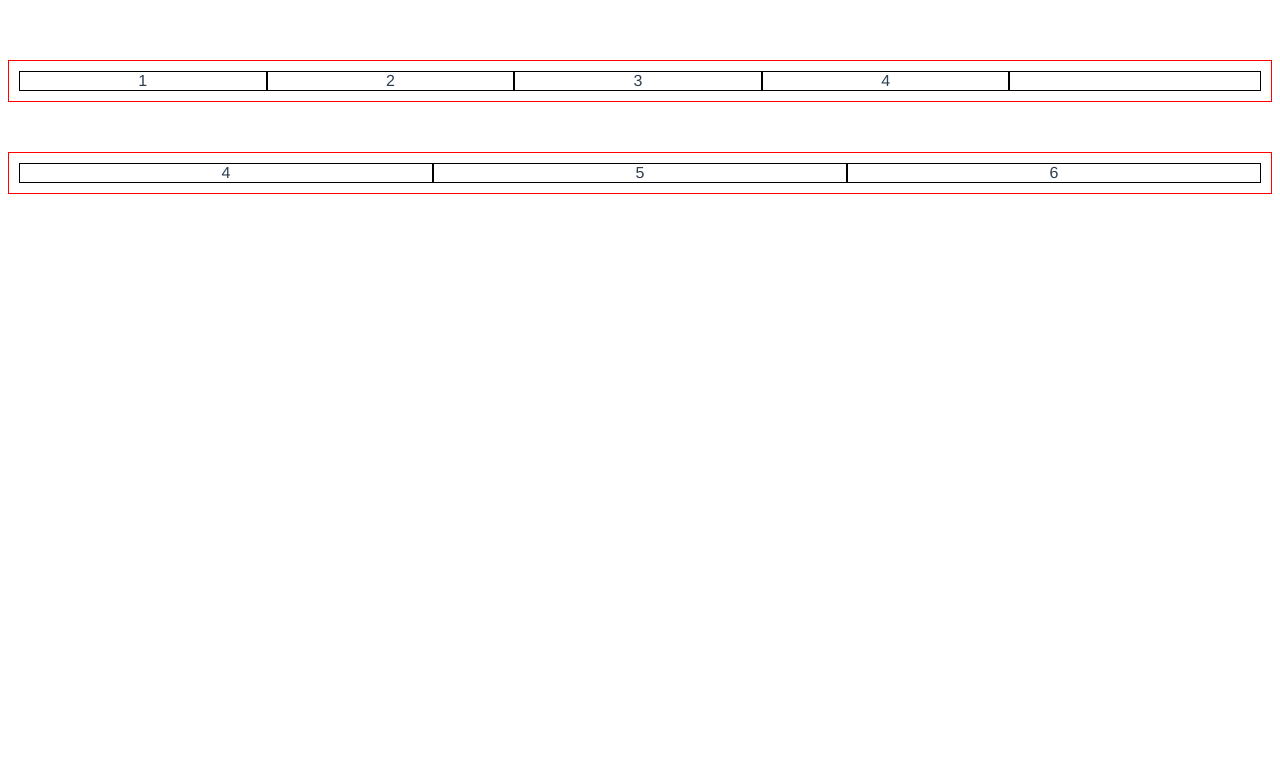
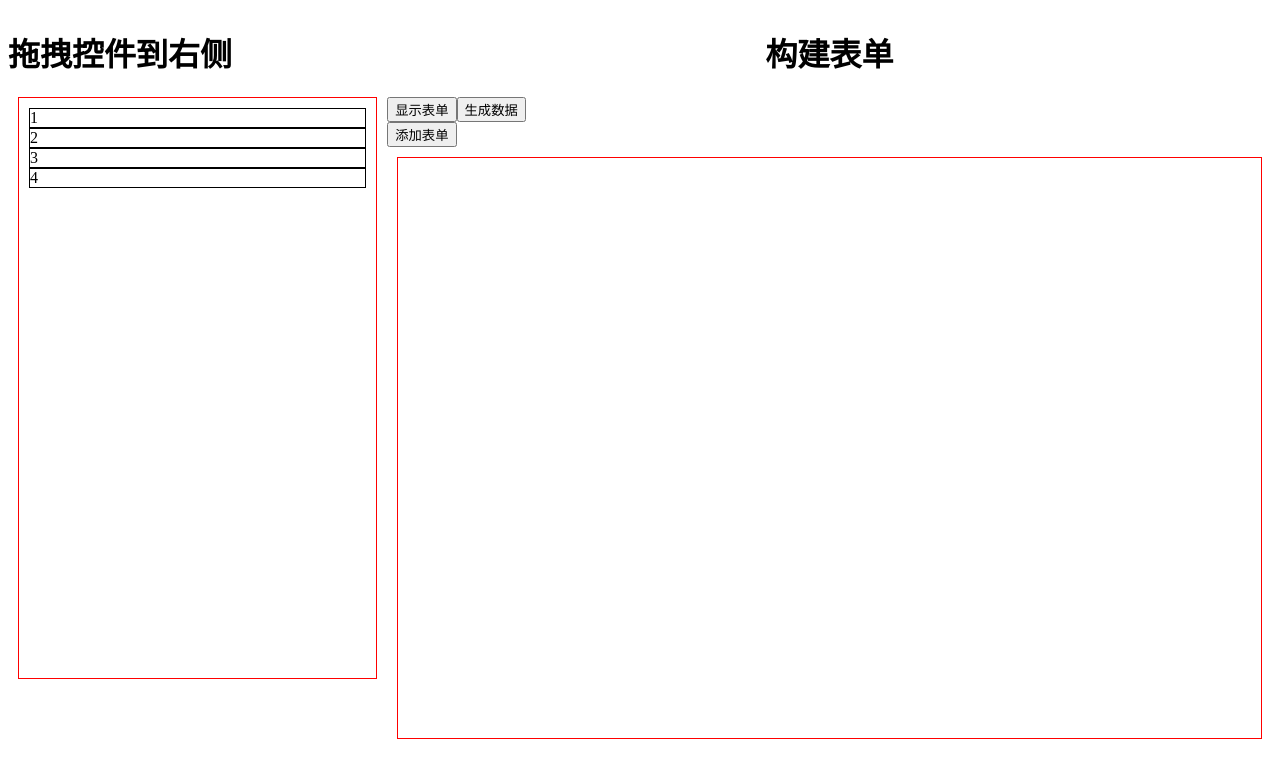
Before and after one commit to caitao-ct/ares-form-builder, a Vue app: page / in a window 1280 px wide. Shown: the top 778 px of the page. Built offline with nearby package versions, Linux system fonts and the light colour scheme.

Commit message:
添加主体

```diff
--- a/src/App.vue
+++ b/src/App.vue
@@ -1,27 +1,58 @@
 <template>
   <div id="app">
-    <HelloWorld />
+    <div class="contain">
+      <form-list class="form-list"></form-list>
+      <div class="form-result">
+        <h1 style="text-align:center">构建表单</h1>
+        <button @click="showSource=false">显示表单</button>
+        <button @click="showSource=true">生成数据</button>
+        <v-preview v-model="sourceList" v-show="!showSource"></v-preview>
+        <v-source :value="sourceList" v-show="showSource"></v-source>
+      </div>
+    </div>
   </div>
 </template>
 
 <script>
-import HelloWorld from './components/HelloWorld.vue'
+import formList from './components/formList'
+import vPreview from './components/preview'
+import vSource from './components/source'
 
 export default {
   name: 'app',
+  data () {
+    return {
+      sourceList: [[]],
+      showSource: false
+    }
+  },
   components: {
-    HelloWorld
+    formList,
+    vPreview,
+    vSource
   }
 }
 </script>
 
-<style>
-#app {
-  font-family: 'Avenir', Helvetica, Arial, sans-serif;
-  -webkit-font-smoothing: antialiased;
-  -moz-osx-font-smoothing: grayscale;
-  text-align: center;
-  color: #2c3e50;
-  margin-top: 60px;
+<style lang="less">
+.box{
+  padding: 10px;
+  border: 1px solid red;
+  margin: 10px;
+  height: 70vh;
+  .item{
+    border: 1px solid black;
+  }
+}
+.contain{
+  display: flex;
+  .form-list{
+    width: 30%;
+  }
+  .form-result{
+    flex: 1;
+    height: 100vh;
+    overflow: scroll;
+  }
 }
 </style>
--- a/src/components/HelloWorld.vue
+++ /dev/null
@@ -1,76 +0,0 @@
-<template>
-  <div>
-    <draggable
-      class="box"
-      v-model="myArray"
-      :group="{ name: 'people', pull: 'clone', put: false }"
-    >
-      <div
-        :is="element.type||'div'"
-        class="item"
-        v-for="element in myArray"
-        :key="element.id"
-      >{{element.name}}</div>
-    </draggable>
-    <div style="height: 50px"></div>
-    <draggable
-      class="box"
-      v-model="myArray2"
-      group="people"
-      @change="change"
-    >
-      <div
-        class="item"
-        v-for="(item,index) in myArray2"
-        @click="itemClick(index)"
-        :key="index"
-      >{{item.name}}</div>
-    </draggable>
-  </div>
-</template>
-
-<script>
-import draggable from 'vuedraggable'
-import VInput from './input'
-export default {
-  name: 'HelloWorld',
-  components: { draggable },
-  data () {
-    return {
-      myArray: [
-        { id: 1, name: '1' },
-        { id: 2, name: '2' },
-        { id: 3, name: '3' },
-        { name: '4', key: 'fore' },
-        VInput.data()
-      ],
-      myArray2: [
-        { id: 4, name: '4' },
-        { id: 5, name: '5' },
-        { id: 6, name: '6' }
-      ]
-    }
-  },
-  methods: {
-    change () {
-      console.log(this.myArray2)
-      console.log(VInput.data())
-    },
-    itemClick (index) {
-      console.log(index)
-    }
-  }
-}
-</script>
-
-<style scoped lang="less">
-.box{
-  padding: 10px;
-  border: 1px solid red;
-  display: flex;
-  .item{
-    border: 1px solid black;
-    width: 50%;
-  }
-}
-</style>
--- a/src/components/input.vue
+++ b/src/components/form/input.vue
@@ -1,12 +1,12 @@
 <template>
-  <input type="text">
+  <input type="text" readonly="readonly" :value="value">
 </template>
 <script>
 export default {
   name: 'v-input',
   data () {
     return {
-      type: 'input',
+      tagName: 'vInput',
       value: '',
       name: 'haha'
     }
--- /dev/null
+++ b/src/components/formList.vue
@@ -0,0 +1,38 @@
+<template>
+  <div>
+    <h1>拖拽控件到右侧</h1>
+    <v-draggable
+      class="box"
+      v-model="list"
+      :group="{ name: 'form', pull: 'clone', put: false }"
+    >
+      <div
+        class="item"
+        v-for="item in list"
+        :key="item.id"
+        :is="item.tagName||'div'"
+      >{{item.name}}</div>
+    </v-draggable>
+  </div>
+</template>
+<script>
+import vDraggable from 'vuedraggable'
+
+export default {
+  name: 'preview',
+  components: { vDraggable },
+  data () {
+    return {
+      list: [
+        { id: 1, name: '1' },
+        { id: 2, name: '2' },
+        { id: 3, name: '3' },
+        { name: '4', key: 'fore' }
+      ]
+    }
+  }
+}
+</script>
+<style lang="stylus" scoped>
+
+</style>
--- /dev/null
+++ b/src/components/preview.vue
@@ -0,0 +1,54 @@
+<template>
+<div>
+  <button @click="addForm">添加表单</button>
+  <v-draggable
+      v-for="(item,index) in list"
+      :key="index"
+      class="box"
+      v-model="list[index]"
+      group="form"
+    >
+      <div
+        class="item"
+        v-for="(formItem,formIndex) in item"
+        :key="formIndex"
+        :is="formItem.tagName||'div'"
+        @click="itemClick(formIndex)"
+      >{{formItem.name}}</div>
+    </v-draggable>
+</div>
+</template>
+
+<script>
+import vDraggable from 'vuedraggable'
+
+export default {
+  name: 'v-preview',
+  components: { vDraggable },
+  props: {
+    value: Array
+  },
+  data () {
+    return {
+      list: this.value
+    }
+  },
+  methods: {
+    addForm () {
+      this.list.push([])
+    },
+    itemClick (index) {
+      console.log(index)
+    }
+  },
+  watch: {
+    list (newValue) {
+      this.$emit('input', this.list)
+    }
+  }
+}
+</script>
+
+<style lang="less" scoped>
+
+</style>
--- /dev/null
+++ b/src/components/source.vue
@@ -0,0 +1,19 @@
+<template>
+  <pre>{{valueString}}</pre>
+</template>
+<script>
+export default {
+  name: 'v-source',
+  props: {
+    value: Array
+  },
+  computed: {
+    valueString () {
+      return JSON.stringify(this.value, null, 2)
+    }
+  }
+}
+</script>
+<style lang="less" scoped>
+
+</style>
--- a/vue.config.js
+++ b/vue.config.js
@@ -1,5 +1,4 @@
 module.exports = {
-  publicPath: process.env.NODE_ENV === 'production'
-    ? '/ares-form-builder/'
-    : '/'
+  publicPath: process.env.NODE_ENV === 'production' ? '/ares-form-builder/' : '/',
+  productionSourceMap: false
 }
```
Also changed, not shown: src/components/form/select.vue (added, +17 -0 lines), src/components/form/title.vue (added, +12 -0 lines), src/components/form/checkbox.vue (added), src/components/form/redio.vue (added).
